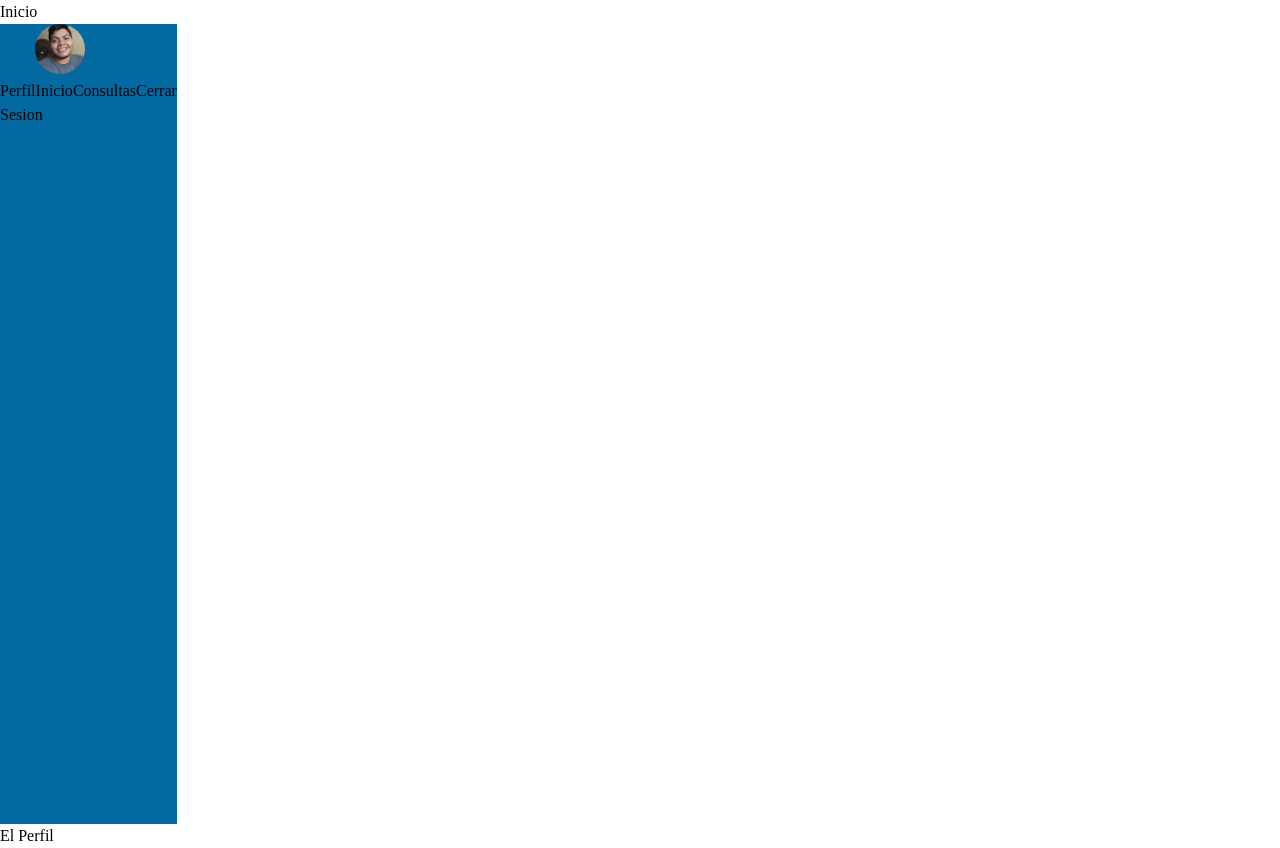
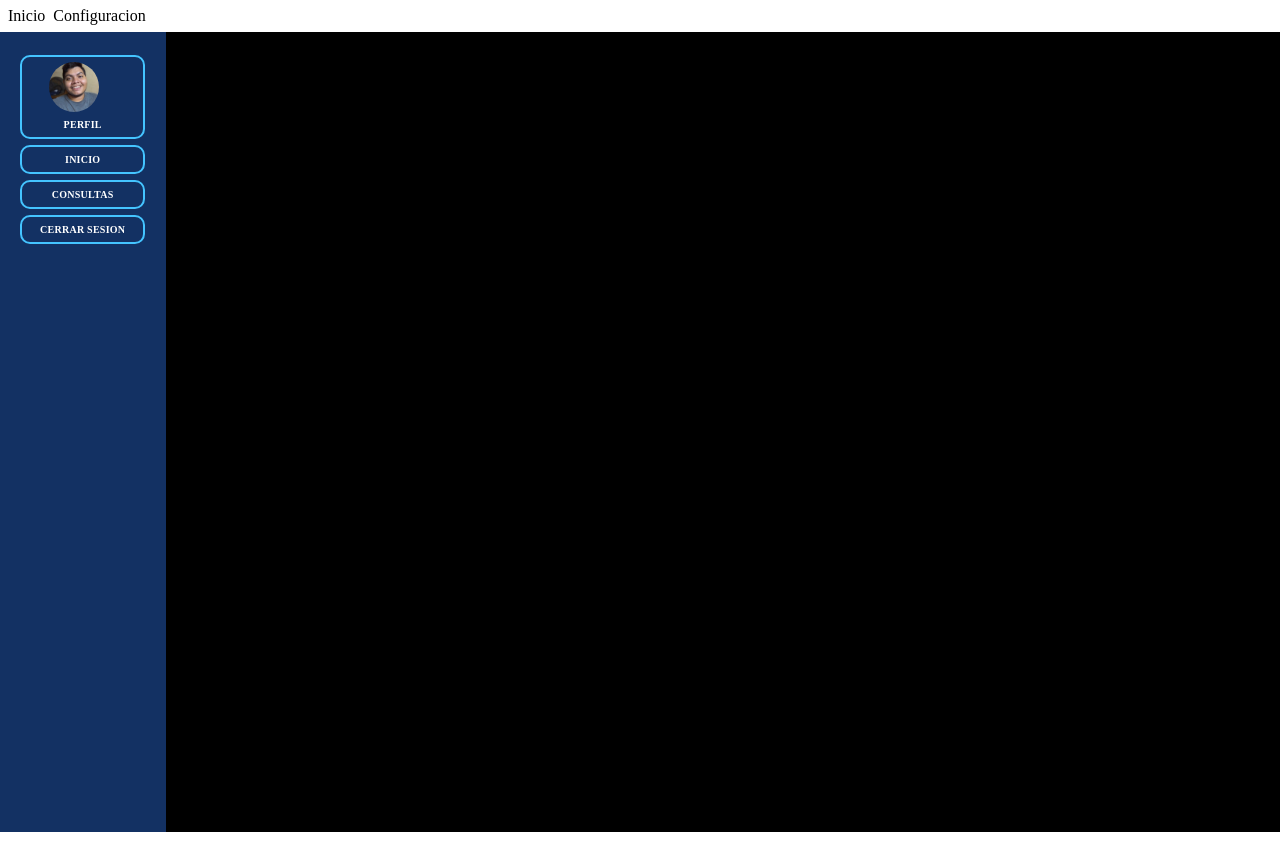
Before and after one commit to Xavybarcenas/vitfile_nextjs, a Next.js app: page /dashboard/perfil in a window 1280 px wide. Built offline with nearby package versions, Linux system fonts and the light colour scheme.

Commit message:
cambios de interfaz

```diff
--- a/components/Layout.js
+++ b/components/Layout.js
@@ -1,26 +1,25 @@
 import Navbar from "./nav";
 import Options from "./options";
-import styles from "../components/styles/layout.module.css"
+import styles from "../components/styles/layout.module.css";
 import Head from "next/head";
 
 export default function layout({ title, children }) {
   return (
-    <div className={styles.container}>
+    <div>
       <Head>
         <title>{title}</title>
       </Head>
-      <nav>
-        <Navbar />
-      </nav>
-      <main>{children}</main>
+      <Navbar />
+      <section><main className={styles.container}>{children}</main></section>
       <aside>
-        <Options />
+      <Options />
       </aside>
+
+
     </div>
   );
 }
 
 layout.defaultProps = {
   title: "Vitfile",
-
-}
+};
--- a/components/nav.js
+++ b/components/nav.js
@@ -5,8 +5,9 @@ export default function nav() {
   return (
     <div>
       <nav className="">
-        <ul className="flex item-stretch">
-          <li className='block flex'><Link href="/dashboard"><a>Inicio</a></Link></li>
+        <ul className="flex item-stretch my-1 ">
+          <li className='block flex mx-2'><Link href="/dashboard"><a>Inicio</a></Link></li>
+          <li className='block flex'><Link href="#"><a>Configuracion</a></Link></li>
         </ul>
       </nav>
     </div>
--- a/components/options.js
+++ b/components/options.js
@@ -1,9 +1,10 @@
 import Link from 'next/link'
 import styles from "/components/styles/options.module.css";
 
+
 export default function options() {
   return (
-    <nav className="columns-3xs w-min h-screen bg-sky-700">
+    <nav className={styles.nav}>
       <Link href="/dashboard/perfil">
         <a><img src="/images/foto.jpg" className={styles.iconos}></img>Perfil</a>
       </Link>
--- a/components/styles/layout.module.css
+++ b/components/styles/layout.module.css
@@ -1,5 +1,6 @@
-.container{
-    width: 100%;
-    height: 100%;
-    background-color: red;
+.container {
+  background-color: black;
+  width: 87%;
+  height: 100vh;
+  float: right;
 }
--- a/components/styles/options.module.css
+++ b/components/styles/options.module.css
@@ -1,24 +1,26 @@
 .nav {
-  width: 12%;
-  height: 96vh;
+  width: 13%;
+  height: 100vh;
   display: flex;
+  float: left;
   flex-direction: column;
-  background-color: #3b82f6;
+  background-color: #133163;
   padding: 20px;
-  border-right: 1px solid #eaeaea;
+  border-right: 1px solid transparent;
 }
 
 .nav > a {
   text-align: center;
   margin: 3px 0;
   text-decoration: none;
-
-  font-size: 14px;
+  font-size: 10px;
   padding: 5px 5px;
   text-transform: uppercase;
   font-weight: 600;
   letter-spacing: 0.025em;
   color: white;
+  border: solid #44c4ff 2px;
+  border-radius: 10px;
 }
 
 .input {
--- a/pages/dashboard/index.js
+++ b/pages/dashboard/index.js
@@ -1,4 +1,4 @@
-
+import Layout from '/components/Layout'
 import styles from "/styles/dashboard/dashboard.module.css";
 import Options from "/components/options";
 import Navbar from "../../components/nav";
@@ -6,11 +6,9 @@ import Navbar from "../../components/nav";
 export default function Home() {
   return (
     <div>
-      <Navbar />
-      <div className="flex">
-        <Options />
+      <Layout title="Dashboard">
         <span className="object-center">El dashboard</span>
-      </div>
+      </Layout>
     </div>
   );
 }
--- a/pages/dashboard/perfil.js
+++ b/pages/dashboard/perfil.js
@@ -1,18 +1,12 @@
 import Head from "next/head";
-import Layout from "../../components/Layout";
-import styles from "/styles/dashboard/dashboard.module.css";
+import Layout from "/components/Layout";
 import Link from "next/link";
-import Options from "/components/options";
-import Navbar from "../../components/nav";
 
 export default function Perfil() {
-  return (
-    <div>
-      <Navbar/>
-    <div>
-      <Options/>
-      <span>El Perfil</span>
-      </div>
-      </div>
-  );
+  return (<div>
+    <Layout title="Perfil">
+      <h1>Este es el perfil</h1>
+    </Layout>
+  </div>);
+
 }
--- a/styles/dashboard/dashboard.module.css
+++ /dev/null
@@ -1,13 +0,0 @@
-.container {
-  display: flex;
-  background-color: red;
-}
-
-.titulo {
-  height: 50px;
-  font-size: 1.6rem;
-  margin-top: 1%;
-  display: flex;
-  color: white;
-  font-weight: bold;
-}
--- a/styles/globals.css
+++ b/styles/globals.css
@@ -4,7 +4,7 @@
 @import url('https://fonts.googleapis.com/css2?family=Libre+Baskerville:ital,wght@0,400;0,700;1,400&display=swap');
 
 html{
-
+    padding: 0;
     margin: 0;
     box-sizing: border-box;
     font-family: 'Libre Baskerville', serif;
```
Also changed, not shown: styles/dashboard/perfil.module.css (added).
